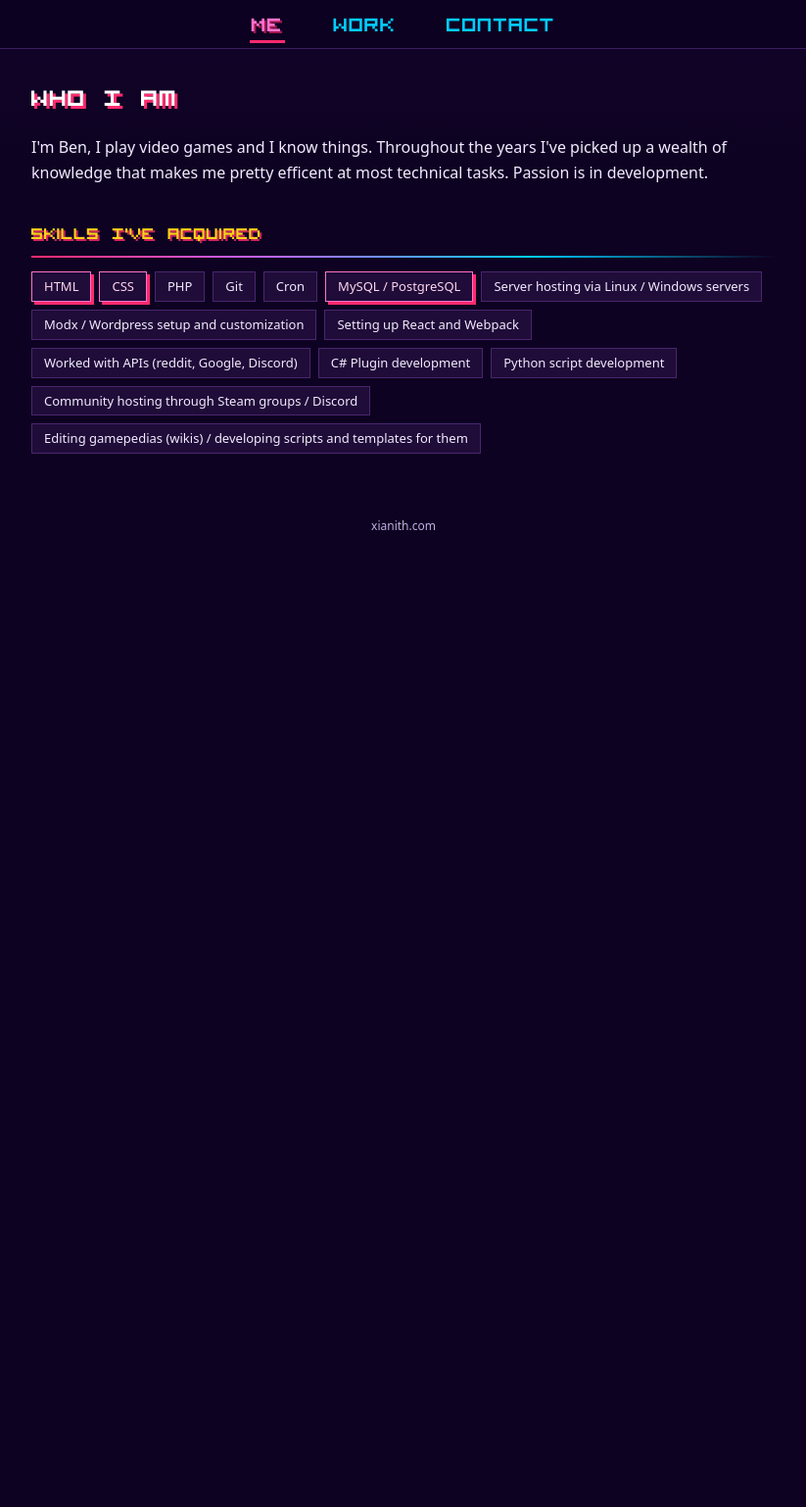
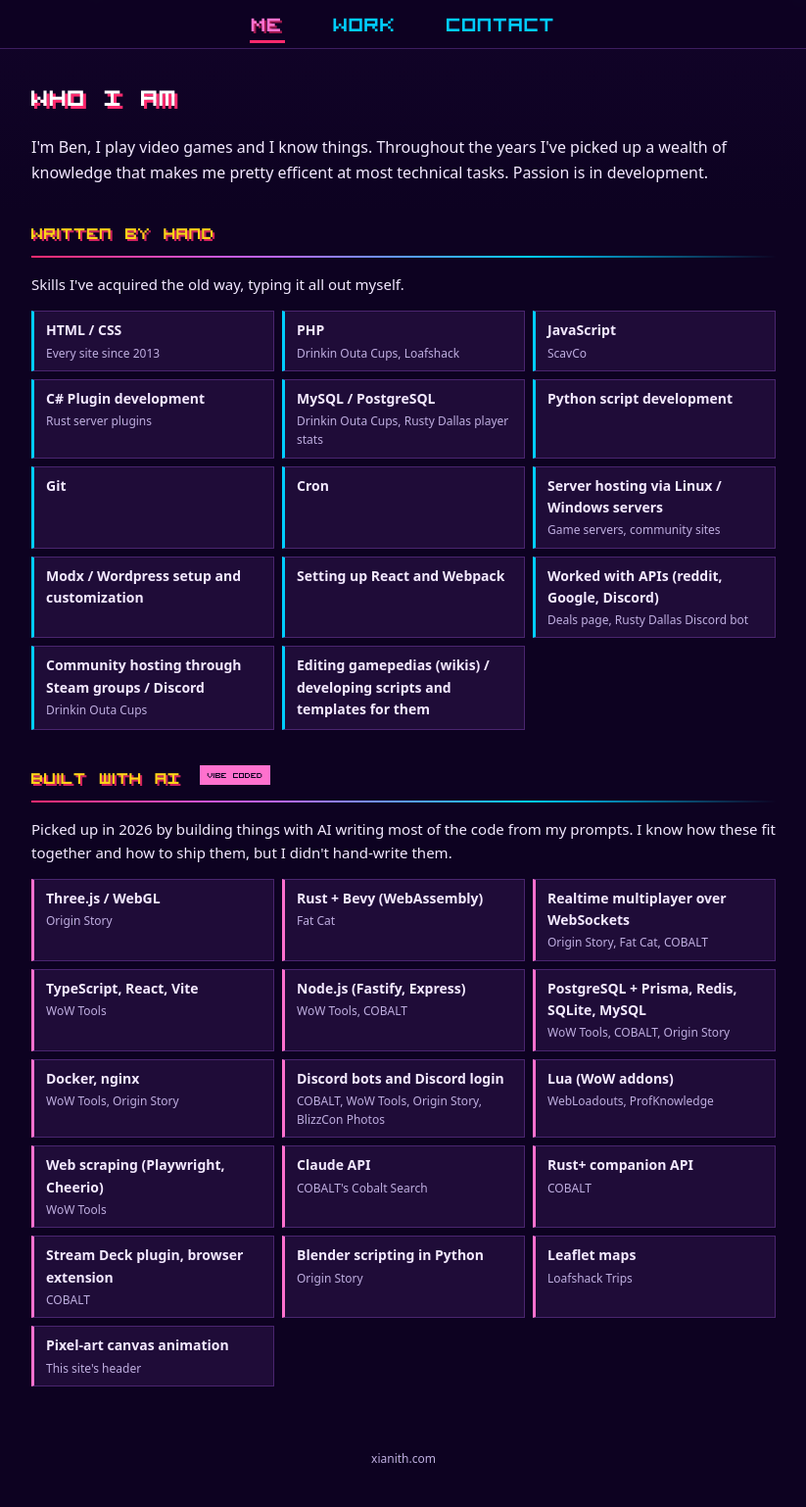
Before and after one commit to Xianith/xianith.github.io, a PHP site: page / in a window 1280 px wide. Shown: the part 385-1923 px from the top of the page at 98% size, without its empty margins (228-1051 px from the left). Before the commit the page ends 926 px from the top, so only its background shows below. Run offline with PHP 8.4, Linux system fonts and the light colour scheme.

Commit message:
Flesh out skills from project data and label vibe-coded work
The Me tab splits skills into "Written by hand" and "Built with AI",
each naming the projects it came from. Every project card now lists
its tech stack and carries a "Vibe coded" or "By hand" label.

Co-Authored-By: Claude Fable 5.2 <noreply@anthropic.com>
Claude-Session: https://claude.ai/code/session_011XmP5R9eGR8HvgBn2RpNRy

```diff
--- a/css/main.css
+++ b/css/main.css
@@ -234,6 +234,24 @@ ul.chips li {
 }
 ul.chips li.hot { border-color: var(--pink-soft); color: #ffd6ef; box-shadow: 3px 3px 0 var(--pink); }
 
+/* Skills with the projects they came from */
+ul.skills { display: grid; gap: 8px; grid-template-columns: repeat(auto-fill, minmax(min(230px, 100%), 1fr)); margin: 12px 0 0; padding: 0; list-style: none; }
+ul.skills li { display: flex; flex-direction: column; gap: 2px; padding: 8px 12px; background: rgba(185, 103, 255, .1); border: 1px solid var(--line); border-left: 3px solid var(--cyan); }
+ul.skills.vibed li { border-left-color: var(--pink-soft); }
+ul.skills b { font-weight: 600; font-size: 14px; }
+ul.skills span { font-size: 12px; color: var(--muted); }
+
+.tag.vibe, ul.stack li.vibe { color: var(--night); background: var(--pink-soft); border-color: var(--pink-soft); }
+.tag.hand, ul.stack li.hand { color: var(--night); background: var(--cyan); border-color: var(--cyan); }
+h3.group .tag { text-shadow: none; position: relative; top: -3px; }
+.legend { font-size: 13px; }
+.legend .tag { margin: 0 4px 0 0; }
+
+/* Tech used, shown on each card */
+ul.stack { display: flex; flex-wrap: wrap; gap: 5px; margin: 4px 0 0; padding: 0; list-style: none; }
+ul.stack li { padding: 3px 6px 2px; font: 13px/1 var(--pixel); color: var(--muted); border: 1px solid var(--line); }
+ul.stack li.by { font-size: 13px; }
+
 /* ---------- Project cards ---------- */
 
 .grid { display: grid; gap: 18px; grid-template-columns: repeat(auto-fill, minmax(min(300px, 100%), 1fr)); }
--- a/index.html
+++ b/index.html
@@ -5,10 +5,10 @@
 		<meta name="viewport" content="width=device-width, initial-scale=1">
 		<meta name="description" content="Xianith: games, game tools, and stuff for friends.">
 		<meta name="theme-color" content="#0d0221">
-		<link rel="stylesheet" href="css/main.css?v=3">
+		<link rel="stylesheet" href="css/main.css?v=4">
 		<link rel="icon" href="imgs/favicon.svg" type="image/svg+xml">
-		<script src="js/main.js?v=3" defer></script>
-		<script src="js/hero.js?v=3" defer></script>
+		<script src="js/main.js?v=4" defer></script>
+		<script src="js/hero.js?v=4" defer></script>
 		<title>Xianith</title>
 	</head>
 
@@ -37,22 +37,44 @@
 
 			<p class="lead">I'm Ben, I play video games and I know things. Throughout the years I've picked up a wealth of knowledge that makes me pretty efficent at most technical tasks. Passion is in development.</p>
 
-			<h3 class="group">Skills I've acquired</h3>
-			<ul class="chips">
-				<li class="hot">HTML</li>
-				<li class="hot">CSS</li>
-				<li>PHP</li>
-				<li>Git</li>
-				<li>Cron</li>
-				<li class="hot">MySQL / PostgreSQL</li>
-				<li>Server hosting via Linux / Windows servers</li>
-				<li>Modx / Wordpress setup and customization</li>
-				<li>Setting up React and Webpack</li>
-				<li>Worked with APIs (reddit, Google, Discord)</li>
-				<li>C# Plugin development</li>
-				<li>Python script development</li>
-				<li>Community hosting through Steam groups / Discord</li>
-				<li>Editing gamepedias (wikis) / developing scripts and templates for them</li>
+			<h3 class="group">Written by hand</h3>
+			<p class="muted">Skills I've acquired the old way, typing it all out myself.</p>
+			<ul class="skills">
+				<li><b>HTML / CSS</b><span>Every site since 2013</span></li>
+				<li><b>PHP</b><span>Drinkin Outa Cups, Loafshack</span></li>
+				<li><b>JavaScript</b><span>ScavCo</span></li>
+				<li><b>C# Plugin development</b><span>Rust server plugins</span></li>
+				<li><b>MySQL / PostgreSQL</b><span>Drinkin Outa Cups, Rusty Dallas player stats</span></li>
+				<li><b>Python script development</b></li>
+				<li><b>Git</b></li>
+				<li><b>Cron</b></li>
+				<li><b>Server hosting via Linux / Windows servers</b><span>Game servers, community sites</span></li>
+				<li><b>Modx / Wordpress setup and customization</b></li>
+				<li><b>Setting up React and Webpack</b></li>
+				<li><b>Worked with APIs (reddit, Google, Discord)</b><span>Deals page, Rusty Dallas Discord bot</span></li>
+				<li><b>Community hosting through Steam groups / Discord</b><span>Drinkin Outa Cups</span></li>
+				<li><b>Editing gamepedias (wikis) / developing scripts and templates for them</b></li>
+			</ul>
+
+			<h3 class="group">Built with AI <span class="tag vibe">Vibe coded</span></h3>
+			<p class="muted">Picked up in 2026 by building things with AI writing most of the code from my prompts. I know how these fit together and how to ship them, but I didn't hand-write them.</p>
+			<ul class="skills vibed">
+				<li><b>Three.js / WebGL</b><span>Origin Story</span></li>
+				<li><b>Rust + Bevy (WebAssembly)</b><span>Fat Cat</span></li>
+				<li><b>Realtime multiplayer over WebSockets</b><span>Origin Story, Fat Cat, COBALT</span></li>
+				<li><b>TypeScript, React, Vite</b><span>WoW Tools</span></li>
+				<li><b>Node.js (Fastify, Express)</b><span>WoW Tools, COBALT</span></li>
+				<li><b>PostgreSQL + Prisma, Redis, SQLite, MySQL</b><span>WoW Tools, COBALT, Origin Story</span></li>
+				<li><b>Docker, nginx</b><span>WoW Tools, Origin Story</span></li>
+				<li><b>Discord bots and Discord login</b><span>COBALT, WoW Tools, Origin Story, BlizzCon Photos</span></li>
+				<li><b>Lua (WoW addons)</b><span>WebLoadouts, ProfKnowledge</span></li>
+				<li><b>Web scraping (Playwright, Cheerio)</b><span>WoW Tools</span></li>
+				<li><b>Claude API</b><span>COBALT's Cobalt Search</span></li>
+				<li><b>Rust+ companion API</b><span>COBALT</span></li>
+				<li><b>Stream Deck plugin, browser extension</b><span>COBALT</span></li>
+				<li><b>Blender scripting in Python</b><span>Origin Story</span></li>
+				<li><b>Leaflet maps</b><span>Loafshack Trips</span></li>
+				<li><b>Pixel-art canvas animation</b><span>This site's header</span></li>
 			</ul>
 		</section>
 
@@ -63,6 +85,8 @@
 
 			<p>Catch me on Github: <a target="_blank" href="https://github.com/Xianith">github.com/Xianith</a></p>
 
+			<p class="muted legend"><span class="tag vibe">Vibe coded</span> means AI wrote most of the code from my prompts. <span class="tag hand">By hand</span> means I typed it myself.</p>
+
 			<h3 class="group">Games</h3>
 			<div class="grid">
 				<article class="card">
@@ -70,6 +94,7 @@
 					<div class="body">
 						<h4><a href="https://os.xianith.com" target="_blank">Origin Story</a></h4>
 						<p>A browser multiplayer action RPG. Open the book, fall into the world.</p>
+						<ul class="stack"><li class="by vibe">Vibe coded</li><li>Three.js</li><li>WebGL</li><li>WebSockets</li><li>Node.js</li><li>MySQL</li><li>PHP</li><li>Discord bot</li></ul>
 						<div class="links"><a href="https://os.xianith.com" target="_blank">os.xianith.com</a><a href="https://github.com/Xianith/origin-story" target="_blank">GitHub</a></div>
 					</div>
 				</article>
@@ -79,6 +104,7 @@
 					<div class="body">
 						<h4><a href="https://fc.xianith.com" target="_blank">Fat Cat</a></h4>
 						<p>Rescue your princess, fatten theirs. A team-based brawler with cats, right in the browser.</p>
+						<ul class="stack"><li class="by vibe">Vibe coded</li><li>Rust</li><li>Bevy</li><li>WebAssembly</li><li>Node.js</li><li>WebSockets</li></ul>
 						<div class="links"><a href="https://fc.xianith.com" target="_blank">fc.xianith.com</a></div>
 					</div>
 				</article>
@@ -91,6 +117,7 @@
 					<div class="body">
 						<h4><a href="https://rust.xianith.com" target="_blank">COBALT Technologies</a> <span class="tag">Invite only</span></h4>
 						<p>A Rust server companion: Cobalt Search answers anything about Rust, and a Rust+ team bot with a live web dashboard runs your base's switches, raid alarms, TC upkeep and live map.</p>
+						<ul class="stack"><li class="by vibe">Vibe coded</li><li>Node.js</li><li>Express</li><li>SQLite</li><li>discord.js</li><li>Rust+ API</li><li>Claude API</li></ul>
 						<div class="links"><a href="https://rust.xianith.com" target="_blank">rust.xianith.com</a><a href="https://github.com/Xianith/cobalt-rust" target="_blank">Feedback</a></div>
 					</div>
 				</article>
@@ -100,6 +127,7 @@
 					<div class="body">
 						<h4><a href="https://wow.xianith.com" target="_blank">WoW Tools</a></h4>
 						<p>World of Warcraft helpers: Auction House price intelligence, guild profession tracking, and talent loadouts pulled from the big build sites.</p>
+						<ul class="stack"><li class="by vibe">Vibe coded</li><li>TypeScript</li><li>React</li><li>Fastify</li><li>Prisma</li><li>PostgreSQL</li><li>Redis</li><li>Docker</li></ul>
 						<div class="links"><a href="https://wow.xianith.com/gold" target="_blank">Gold</a><a href="https://wow.xianith.com/guild" target="_blank">Guild</a><a href="https://wow.xianith.com/webloadouts" target="_blank">WebLoadouts</a></div>
 					</div>
 				</article>
@@ -109,6 +137,7 @@
 					<div class="body">
 						<h4><a href="https://game.xianith.com" target="_blank">Game Servers</a></h4>
 						<p>Live status and player counts for our dedicated servers, plus downloadable worlds from archived ones.</p>
+						<ul class="stack"><li class="by vibe">Vibe coded</li><li>Server hosting</li><li>Live status</li></ul>
 						<div class="links"><a href="https://game.xianith.com" target="_blank">game.xianith.com</a></div>
 					</div>
 				</article>
@@ -118,6 +147,7 @@
 					<div class="body">
 						<h4><a href="https://library.xianith.com" target="_blank">Steam Blockbuster</a></h4>
 						<p>Browse any Steam library like the shelves of an old video game rental store.</p>
+						<ul class="stack"><li class="by vibe">Vibe coded</li><li>Steam library data</li><li>Pixel art</li></ul>
 						<div class="links"><a href="https://library.xianith.com" target="_blank">library.xianith.com</a></div>
 					</div>
 				</article>
@@ -129,6 +159,7 @@
 					<div class="body">
 						<h4><a href="https://github.com/Xianith/WebLoadouts" target="_blank">WebLoadouts</a> <span class="tag cyan">Addon</span></h4>
 						<p>Import talent builds from Wowhead, Icy Veins and Archon straight into the in-game talent loadout dropdown.</p>
+						<ul class="stack"><li class="by vibe">Vibe coded</li><li>Lua</li><li>WoW addon API</li></ul>
 						<div class="links"><a href="https://github.com/Xianith/WebLoadouts" target="_blank">GitHub</a></div>
 					</div>
 				</article>
@@ -137,6 +168,7 @@
 					<div class="body">
 						<h4><a href="https://github.com/Xianith/ProfKnowledge" target="_blank">ProfKnowledge</a> <span class="tag cyan">Addon</span></h4>
 						<p>Track profession knowledge across all of your characters.</p>
+						<ul class="stack"><li class="by vibe">Vibe coded</li><li>Lua</li><li>WoW addon API</li></ul>
 						<div class="links"><a href="https://github.com/Xianith/ProfKnowledge" target="_blank">GitHub</a></div>
 					</div>
 				</article>
@@ -149,6 +181,7 @@
 					<div class="body">
 						<h4><a href="https://xianith.com/warped-favs/" target="_blank">Warped Favs</a></h4>
 						<p>My Warped Tour Orlando 2026 schedule: the lineup, set times, and the bands I starred.</p>
+						<ul class="stack"><li class="by vibe">Vibe coded</li><li>HTML</li><li>JavaScript</li><li>Python</li></ul>
 						<div class="links"><a href="https://xianith.com/warped-favs/" target="_blank">xianith.com/warped-favs</a></div>
 					</div>
 				</article>
@@ -158,6 +191,7 @@
 					<div class="body">
 						<h4><a href="https://xianith.com/fanproject/" target="_blank">Fan Project Cards</a></h4>
 						<p>Plan a crowd moment at a show. Share one QR code and everyone holds up the same card.</p>
+						<ul class="stack"><li class="by vibe">Vibe coded</li><li>JavaScript</li><li>CSS</li><li>QR codes</li></ul>
 						<div class="links"><a href="https://xianith.com/fanproject/" target="_blank">xianith.com/fanproject</a></div>
 					</div>
 				</article>
@@ -167,6 +201,7 @@
 					<div class="body">
 						<h4><a href="https://blizzcon.xianith.com" target="_blank">BlizzCon Photos</a> <span class="tag">Discord only</span></h4>
 						<p>Our photos from the con, in order, with everyone tagged.</p>
+						<ul class="stack"><li class="by vibe">Vibe coded</li><li>Discord login</li><li>Photo gallery</li></ul>
 						<div class="links"><a href="https://blizzcon.xianith.com" target="_blank">blizzcon.xianith.com</a></div>
 					</div>
 				</article>
@@ -178,6 +213,7 @@
 					<div class="body">
 						<h4><a href="https://loafshack.com" target="_blank">loafshack.com</a> <span class="tag">Coming soon</span></h4>
 						<p>Just a placeholder for now. More soon.</p>
+						<ul class="stack"><li class="by vibe">Vibe coded</li></ul>
 						<div class="links"><a href="https://loafshack.com" target="_blank">loafshack.com</a></div>
 					</div>
 				</article>
@@ -186,6 +222,7 @@
 					<div class="body">
 						<h4><a href="https://loafshack.com/trips" target="_blank">Loafshack Trips</a> <span class="tag">Building now</span></h4>
 						<p>A timeline map: step through each stop and follow it across the map. Being built now.</p>
+						<ul class="stack"><li class="by vibe">Vibe coded</li><li>JavaScript</li><li>Leaflet</li></ul>
 						<div class="links"><a href="https://loafshack.com/trips" target="_blank">loafshack.com/trips</a></div>
 					</div>
 				</article>
@@ -197,6 +234,7 @@
 					<div class="body">
 						<h4>Rusty Dallas <span class="tag gray">Archived</span></h4>
 						<p>Rust (video game, not language) community site: <s>rustydallas.net</s></p>
+						<ul class="stack"><li class="by hand">By hand</li><li>C#</li><li>JSON</li><li>Discord bot</li></ul>
 						<details>
 							<summary>Contributions</summary>
 							<ul>
@@ -212,6 +250,7 @@
 					<div class="body">
 						<h4><a target="_blank" href="https://github.com/Xianith/drinkinoutacups">Drinkin Outa Cups</a> <span class="tag gray">Archived</span></h4>
 						<p>Gaming community hub, plus its Rust site <s>drinkinoutacups.com/rust</s>. Sole developer.</p>
+						<ul class="stack"><li class="by hand">By hand</li><li>PHP</li><li>CSS</li><li>JavaScript</li></ul>
 						<div class="links"><a target="_blank" href="https://github.com/Xianith/drinkinoutacups">GitHub</a></div>
 					</div>
 				</article>
@@ -220,6 +259,7 @@
 					<div class="body">
 						<h4><a target="_blank" href="https://github.com/Xianith/ScavCo">ScavCo</a> <span class="tag gray">Archived</span></h4>
 						<p>Escape from Tarkov hub, formerly scav.co. Sole developer.</p>
+						<ul class="stack"><li class="by hand">By hand</li><li>JavaScript</li><li>HTML</li><li>CSS</li></ul>
 						<div class="links"><a target="_blank" href="https://github.com/Xianith/ScavCo">GitHub</a></div>
 					</div>
 				</article>
```
